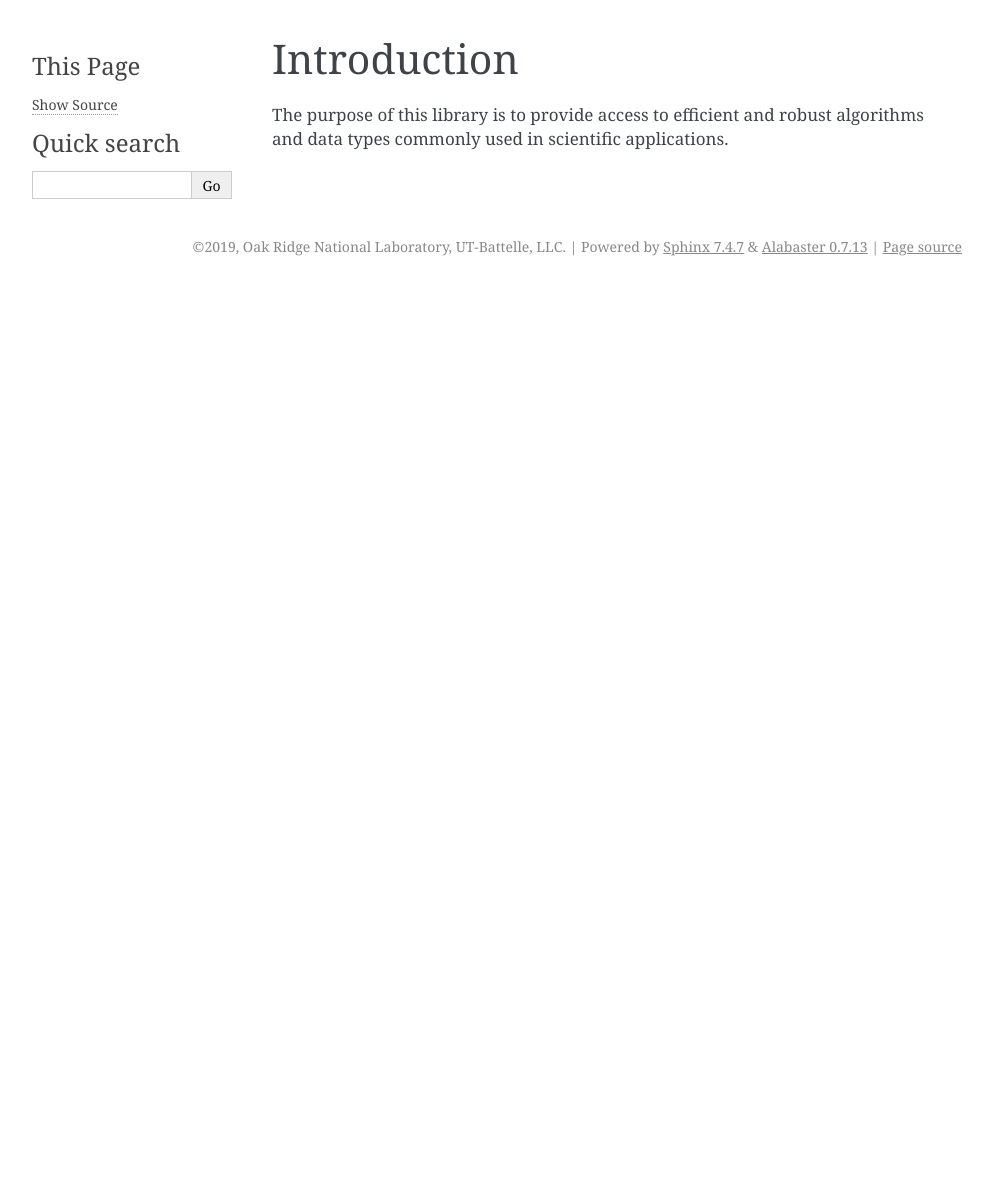
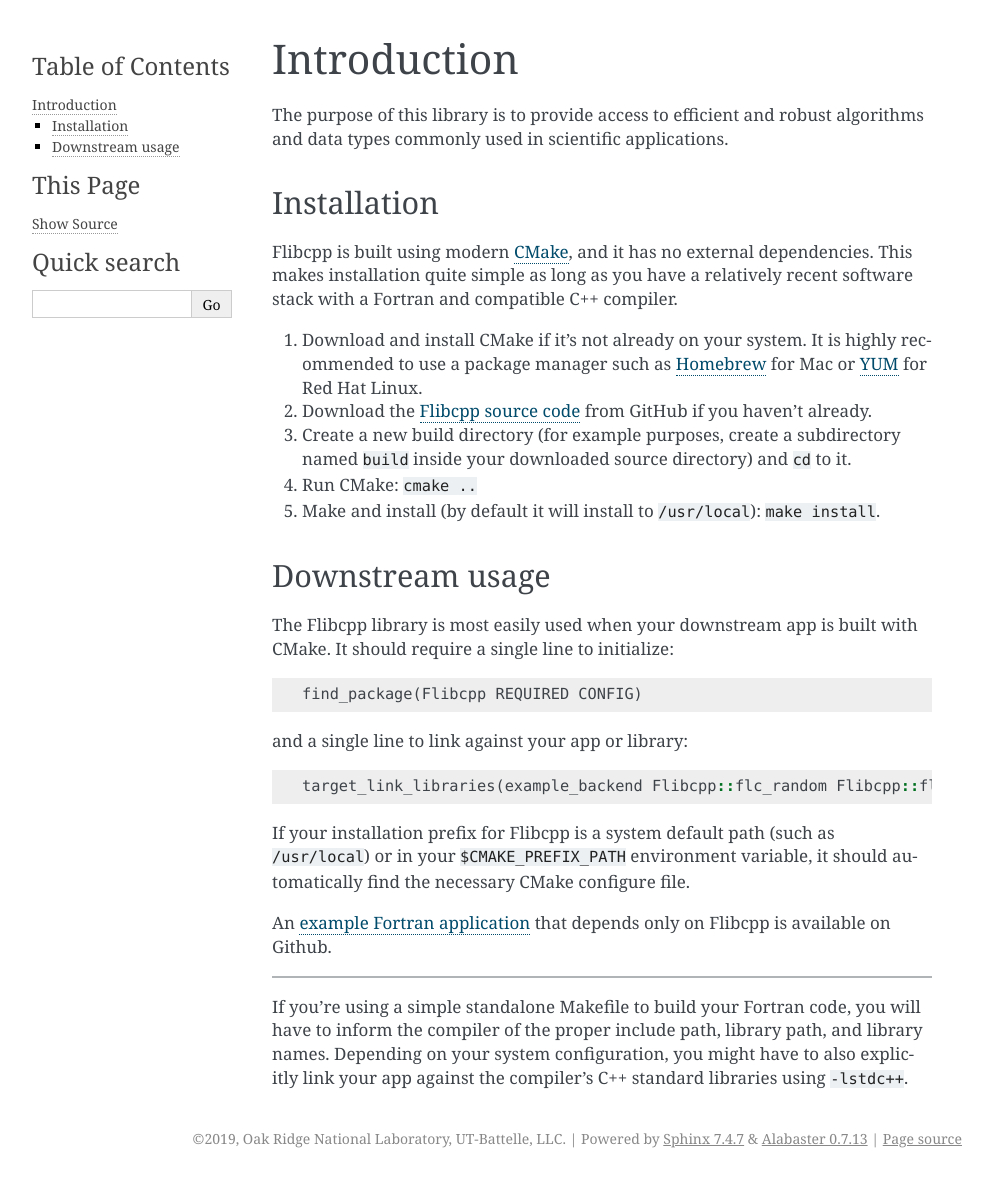
Before and after one commit to swig-fortran/flibcpp, a Sphinx documentation site: the page built from doc/introduction.rst, in a window 1280 px wide. Shown: the whole page, without its empty margins (148-1141 px from the left). Built offline with Sphinx 7.4.7, drawn with Linux system fonts in a browser that asks for light colours; before the commit the page ends 900 px from its top, so only the background shows below that.

Commit message:
Improve documentation

```diff
--- a/CMakeLists.txt
+++ b/CMakeLists.txt
@@ -12,7 +12,7 @@
 # SWIG setup
 #---------------------------------------------------------------------------#
 
-option(USE_SWIG "Enable SWIG generation" ON)
+option(USE_SWIG "Enable SWIG generation" OFF)
 if (USE_SWIG)
   find_package(SWIG)
 endif()
--- a/doc/introduction.rst
+++ b/doc/introduction.rst
@@ -9,6 +9,57 @@
 The purpose of this library is to provide access to efficient and robust
 algorithms and data types commonly used in scientific applications.
 
+Installation
+============
+
+Flibcpp is built using modern CMake_, and it has no external dependencies. This
+makes installation quite simple as long as you have a relatively recent
+software stack with a Fortran and compatible C++ compiler.
+
+1. Download and install CMake if it's not already on your system. It is highly
+   recommended to use a package manager such as Homebrew_ for Mac or YUM_ for
+   Red Hat Linux.
+2. Download the `Flibcpp source code`_ from GitHub if you haven't already.
+3. Create a new build directory (for example purposes, create a subdirectory
+   named ``build`` inside your downloaded source directory) and ``cd`` to it.
+4. Run CMake: ``cmake ..``
+5. Make and install (by default it will install to ``/usr/local``):
+   ``make install``.
+
+.. _CMake: https://cmake.org
+.. _Homebrew: https://brew.sh
+.. _YUM: https://access.redhat.com/solutions/9934
+.. _Flibcpp source code: https://github.com/swig-fortran/flibcpp/releases .
+
+Downstream usage
+================
+
+The Flibcpp library is most easily used when your downstream app is built with
+CMake. It should require a single line to initialize::
+
+   find_package(Flibcpp REQUIRED CONFIG)
+
+and a single line to link against your app or library::
+
+   target_link_libraries(example_backend Flibcpp::flc_random Flibcpp::flc_algorithm)
+
+If your installation prefix for Flibcpp is a system default path (such as
+``/usr/local``) or in your ``$CMAKE_PREFIX_PATH`` environment variable, it
+should automatically find the necessary CMake configure file.
+
+An `example Fortran application`_ that depends only on Flibcpp is
+available on Github.
+
+.. _example Fortran application: https://github.com/swig-fortran/flibcpp-example-app).
+
+----
+
+If you're using a simple standalone Makefile to build your Fortran code, you
+will have to inform the compiler of the proper include path, library path, and
+library names. Depending on your system configuration, you might have to
+also explicitly link your app against the compiler's C++ standard libraries
+using ``-lstdc++``.
+
 .. ############################################################################
 .. end of doc/introduction.rst
 .. ############################################################################
--- a/doc/modules/algorithm.rst
+++ b/doc/modules/algorithm.rst
@@ -111,6 +111,7 @@
 were present.
 
 Example::
+
   use flc_algorithm, only : equal_range, INDEX_INT
   implicit none
   integer(INDEX_INT) :: first, last
```
Also changed, not shown: README.md (+3 -2 lines), 1 other file.
